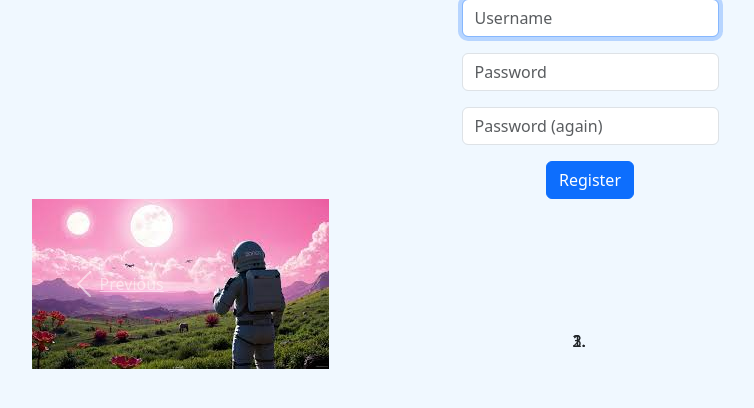
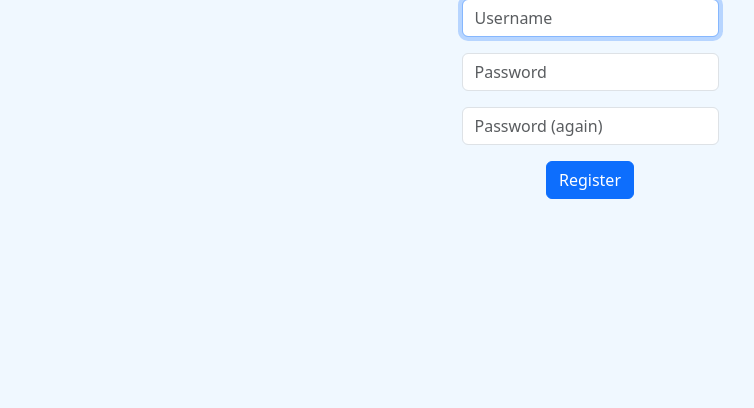
Before and after one commit to cam4257/nomadrecs, a Flask app: page /register in a window 1280 px wide. Shown: the part 223-631 px from the top of the page, without its empty margins (50-804 px from the left). Run offline with Flask 3, Linux system fonts and the light colour scheme; some libraries are stand-ins or nearby versions.

Commit message:
Add files via upload

```diff
--- a/nomadrecs/app.py
+++ b/nomadrecs/app.py
@@ -52,36 +52,41 @@ def index():
     countries = list({trip["country"].strip().title() for trip in trips if trip["country"] and trip["country"].strip()})
     return render_template("index.html", countries=countries)
 
+# @app.route("/like_rec", methods=["POST"])
+# @login_required
+# def like_rec():
+#     rec_id = request.form.get("rec_id")
+#     user_id = session["user_id"]
+#     # Prevent duplicate likes
+#     try:
+#         db.execute("INSERT INTO likes (user_id, rec_id) VALUES (?, ?)", user_id, rec_id)
+#     except:
+#         pass  # Already liked
+#     # Optionally update like count in recs or just count from likes table
+#     return redirect(request.referrer or "/")
 
 @app.route("/addtrip", methods=["GET", "POST"])
 @login_required
 def addtrip():
     """Enable user to add a trip."""
-
     # POST
     if request.method == "POST":
-
         # Validate form submission
-
         if not request.form.get("country"):
             return apology("Missing Country")
-
-        # Get form data
+        # Get user input
         country = request.form.get("country")
         start_date = request.form.get("start_date")
         end_date = request.form.get("end_date")
+        private_note = request.form.get("private_note")
 
-        # Record trip
-        db.execute("""INSERT INTO history (user_id, country, start_date, end_date)
-            VALUES(:user_id, :country, :start_date, :end_date)""",
-                   user_id=session["user_id"], country=country, start_date=start_date, end_date=end_date)
-
-
+        # Add trip to DB
+        db.execute("""INSERT INTO history (user_id, country, start_date, end_date, private_note)
+            VALUES(:user_id, :country, :start_date, :end_date, :private_note)""",
+                   user_id=session["user_id"], country=country, start_date=start_date, end_date=end_date, private_note=private_note)
         # Let user know trip was added
         flash("Trip added!")
         return redirect("/history")
-
-    # GET
     else:
         return render_template("addtrip.html")
 
@@ -89,10 +94,8 @@ def addtrip():
 @app.route("/check", methods=["GET"])
 def check():
     """Return true if username available, else false, in JSON format"""
-
     # Get username
     username = request.args.get("username")
-
     # Check for username
     if not len(username) or db.execute("SELECT 1 FROM users WHERE username = :username", username=username):
         return jsonify(False)
@@ -103,6 +106,7 @@ def check():
 @app.route("/map")
 @login_required
 def map():
+    #loads a map of places visited by the user
     """Display map of places visited."""
     trips = db.execute(
         "SELECT country FROM history WHERE user_id = :user_id", user_id=session["user_id"])
@@ -112,10 +116,13 @@ def map():
 
 @app.route("/history")
 @login_required
+#loads a list of the trips a user has added and their details.
 def history():
     """Display user's travel history."""
     trips = db.execute(
         "SELECT * FROM history WHERE user_id = :user_id", user_id=session["user_id"])
+    if not trips:
+        flash("You have not added any trips yet!")
     return render_template("history.html", trips=trips)
 
 
@@ -134,7 +141,12 @@ def recs():
 def get_recs():
         # Get recs for your next destination
         country = request.form.get("country")
-        recs = db.execute("SELECT recs.recommendation, users.username FROM recs JOIN users ON recs.user_id = users.id WHERE recs.country = :country", country=country)
+        recs = db.execute(
+            "SELECT recs.id, recs.recommendation, users.username, "
+            "(SELECT COUNT(*) FROM likes WHERE likes.rec_id = recs.id) AS like_count "
+            "FROM recs JOIN users ON recs.user_id = users.id WHERE recs.country = :country",
+            country=country
+        )
         if not recs:
             return render_template("first_rec.html", country=country)
         return render_template("get_recs.html", recs=recs, country=country)
--- a/nomadrecs/templates/addtrip.html
+++ b/nomadrecs/templates/addtrip.html
@@ -213,7 +213,9 @@
             <p>Start Date:</p><input autocomplete="off" autofocus class="form-control mx-auto w-auto" name='start_date' placeholder="mm/dd/yy" type="date">
             <p></p>
             <p>End Date:</p><input autocomplete="off" autofocus class="form-control mx-auto w-auto" name='end_date' placeholder="mm/dd/yy" type="date">
-        <p></p>
+            <p></p>
+            <p>Private Note:</p><textarea autocomplete="off" autofocus class="form-control mx-auto w-auto" name='private_note' placeholder="Add a private note"></textarea>
+            <p></p>
             <button class="btn btn-primary" type="submit">Add</button>
     </form>
 {% endblock %}
--- a/nomadrecs/templates/history.html
+++ b/nomadrecs/templates/history.html
@@ -12,6 +12,7 @@
                 <th>Country</th>
                 <th>Start Date</th>
                 <th>End Date</th>
+                <th>Private Note</th>
                 <th>Action</th>
             </tr>
         </thead>
@@ -21,6 +22,7 @@
                     <td>{{ trip.country }}</td>
                     <td>{{ trip.start_date }}</td>
                     <td>{{ trip.end_date }}</td>
+                    <td>{{ trip.private_note }}</td>
                     <td>
                         <form action="/remove_trip" method="post">
                             <input name="id" type="hidden" value="{{ trip.id }}">
--- a/nomadrecs/templates/index.html
+++ b/nomadrecs/templates/index.html
@@ -5,7 +5,7 @@
 {% endblock %}
 
 {% block main %}
-<h2>Welcome Home!</h2>
+<h2>Welcome Home</h2>
     <p>You have visited {{ countries|length }} out of 196 countries so far!</p>
     <p>That is {{ (countries|length / 196 * 100) | round(2) }}% of the world!</p>
 {% endblock %}
--- a/nomadrecs/templates/register.html
+++ b/nomadrecs/templates/register.html
@@ -31,32 +31,4 @@
     </script>
 
 
-    <!-- https://getbootstrap.com/docs/4.0/components/carousel/ -->
-    <div id="carouselExampleIndicators" class="carousel slide" data-ride="carousel">
-    <ol class="carousel-indicators">
-        <li data-target="#carouselExampleIndicators" data-slide-to="0" class="active"></li>
-        <li data-target="#carouselExampleIndicators" data-slide-to="1"></li>
-        <li data-target="#carouselExampleIndicators" data-slide-to="2"></li>
-    </ol>
-    <div class="carousel-inner">
-        <div class="carousel-item active">
-        <img class="d-block w-150" src="/static/image1.jpeg" alt="Track where you have been!">
-        </div>
-        <div class="carousel-item">
-        <img class="d-block w-100" src="/static/image2.jpeg" alt="Get recs from other nomads!">
-        </div>
-        <div class="carousel-item">
-        <img class="d-block w-100" src="/static/image3.jpeg" alt="Add your own recs!">
-        </div>
-    </div>
-    <a class="carousel-control-prev" href="#carouselExampleIndicators" role="button" data-slide="prev">
-        <span class="carousel-control-prev-icon" aria-hidden="true"></span>
-        <span class="sr-only">Previous</span>
-    </a>
-    <a class="carousel-control-next" href="#carouselExampleIndicators" role="button" data-slide="next">
-        <span class="carousel-control-next-icon" aria-hidden="true"></span>
-        <span class="sr-only">Next</span>
-    </a>
-    </div>
-
 {% endblock %}
```
Also changed, not shown: nomadrecs/templates/get_recs.html (+7 -0 lines), nomadrecs/DESIGN.md (added), nomadrecs/README.md (added), nomadrecs/nomads.db.
